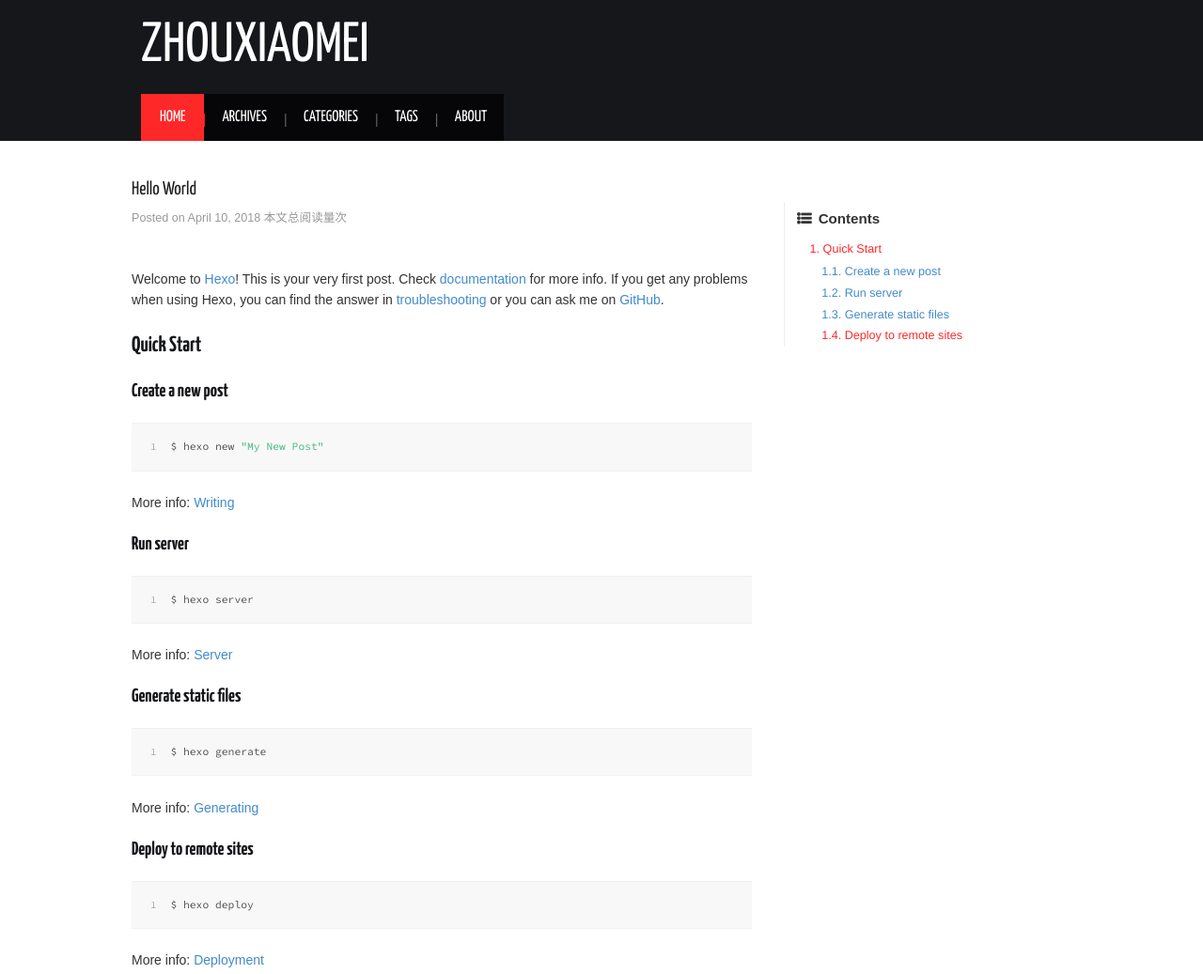
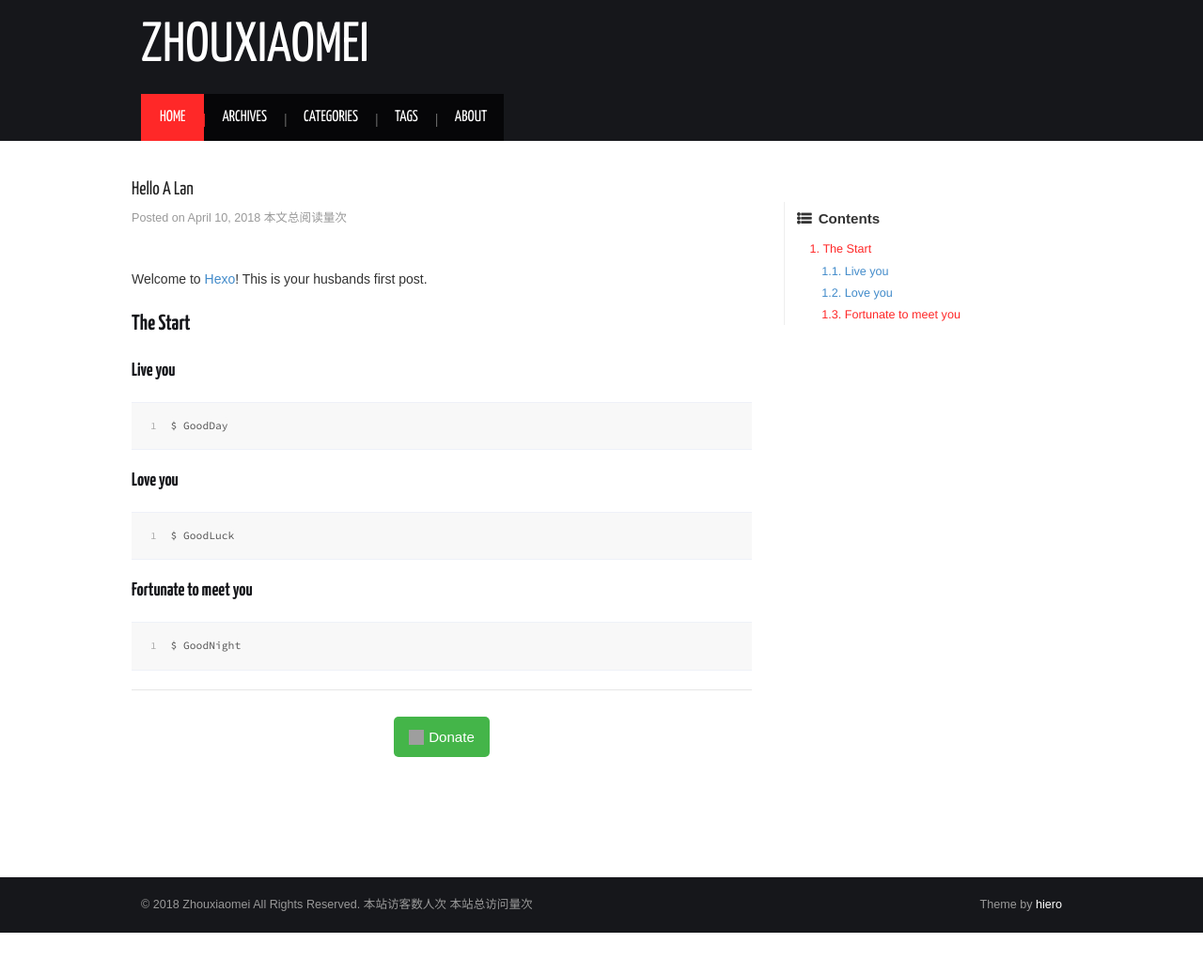
Before and after one commit to insightcodeyk/insightcodeyk.github.io, a plain HTML site: page 2018/04/10/hello-world/index.html in a window 1280 px wide. Shown: the top 1037 px of the page at 94% size. After the commit the page ends 997 px from the top, so only its background shows below. Drawn offline with nearby package versions, Linux system fonts and the light colour scheme; some packages are replaced by stand-ins of ours; grey boxes are pictures that could not be loaded; a script that the page names is missing; a web font is replaced by a local one.

Commit message:
Site updated: 2018-04-10 21:22:13

```diff
--- a/2018/04/10/hello-world/index.html
+++ b/2018/04/10/hello-world/index.html
@@ -13,23 +13,23 @@
   <!-- PACE Progress Bar START -->
 
 
-  <title>hello world | Zhouxiaomei</title>
+  <title>hello a lan | Zhouxiaomei</title>
   <meta name="viewport" content="width=device-width, initial-scale=1, maximum-scale=1">
 
 
 
 
-  <meta name="description" content="Welcome to Hexo! This is your very first post. Check documentation for more info. If you get any problems when using Hexo, you can find the answer in troubleshooting or you can ask me on GitHub. Quick">
+  <meta name="description" content="Welcome to Hexo! This is your husbands first post. The StartLive you1$ GoodDay Love you1$ GoodLuck Fortunate to meet you1$ GoodNight">
 <meta property="og:type" content="article">
-<meta property="og:title" content="Hello World">
+<meta property="og:title" content="Hello A Lan">
 <meta property="og:url" content="http://yoursite.com/2018/04/10/hello-world/index.html">
 <meta property="og:site_name" content="Zhouxiaomei">
-<meta property="og:description" content="Welcome to Hexo! This is your very first post. Check documentation for more info. If you get any problems when using Hexo, you can find the answer in troubleshooting or you can ask me on GitHub. Quick">
+<meta property="og:description" content="Welcome to Hexo! This is your husbands first post. The StartLive you1$ GoodDay Love you1$ GoodLuck Fortunate to meet you1$ GoodNight">
 <meta property="og:locale" content="default">
-<meta property="og:updated_time" content="2018-04-10T11:52:40.704Z">
+<meta property="og:updated_time" content="2018-04-10T13:21:25.592Z">
 <meta name="twitter:card" content="summary">
-<meta name="twitter:title" content="Hello World">
-<meta name="twitter:description" content="Welcome to Hexo! This is your very first post. Check documentation for more info. If you get any problems when using Hexo, you can find the answer in troubleshooting or you can ask me on GitHub. Quick">
+<meta name="twitter:title" content="Hello A Lan">
+<meta name="twitter:description" content="Welcome to Hexo! This is your husbands first post. The StartLive you1$ GoodDay Love you1$ GoodLuck Fortunate to meet you1$ GoodNight">
 
     <link rel="alternate" href="/atom.xml" title="Zhouxiaomei" type="application/atom+xml">
 
@@ -171,7 +171,7 @@ var themeMenus = {};
 
 
     <h1 class="thumb" class="article-title" itemprop="name">
-      Hello World
+      Hello A Lan
     </h1>
 
 
@@ -191,15 +191,10 @@ var themeMenus = {};
     </div>
     <div class="article-entry" itemprop="articleBody">
 
-        <p>Welcome to <a href="https://hexo.io/" target="_blank" rel="noopener">Hexo</a>! This is your very first post. Check <a href="https://hexo.io/docs/" target="_blank" rel="noopener">documentation</a> for more info. If you get any problems when using Hexo, you can find the answer in <a href="https://hexo.io/docs/troubleshooting.html" target="_blank" rel="noopener">troubleshooting</a> or you can ask me on <a href="https://github.com/hexojs/hexo/issues" target="_blank" rel="noopener">GitHub</a>.</p>
-<h2 id="Quick-Start"><a href="#Quick-Start" class="headerlink" title="Quick Start"></a>Quick Start</h2><h3 id="Create-a-new-post"><a href="#Create-a-new-post" class="headerlink" title="Create a new post"></a>Create a new post</h3><figure class="highlight bash"><table><tr><td class="gutter"><pre><span class="line">1</span><br></pre></td><td class="code"><pre><span class="line">$ hexo new <span class="string">"My New Post"</span></span><br></pre></td></tr></table></figure>
-<p>More info: <a href="https://hexo.io/docs/writing.html" target="_blank" rel="noopener">Writing</a></p>
-<h3 id="Run-server"><a href="#Run-server" class="headerlink" title="Run server"></a>Run server</h3><figure class="highlight bash"><table><tr><td class="gutter"><pre><span class="line">1</span><br></pre></td><td class="code"><pre><span class="line">$ hexo server</span><br></pre></td></tr></table></figure>
-<p>More info: <a href="https://hexo.io/docs/server.html" target="_blank" rel="noopener">Server</a></p>
-<h3 id="Generate-static-files"><a href="#Generate-static-files" class="headerlink" title="Generate static files"></a>Generate static files</h3><figure class="highlight bash"><table><tr><td class="gutter"><pre><span class="line">1</span><br></pre></td><td class="code"><pre><span class="line">$ hexo generate</span><br></pre></td></tr></table></figure>
-<p>More info: <a href="https://hexo.io/docs/generating.html" target="_blank" rel="noopener">Generating</a></p>
-<h3 id="Deploy-to-remote-sites"><a href="#Deploy-to-remote-sites" class="headerlink" title="Deploy to remote sites"></a>Deploy to remote sites</h3><figure class="highlight bash"><table><tr><td class="gutter"><pre><span class="line">1</span><br></pre></td><td class="code"><pre><span class="line">$ hexo deploy</span><br></pre></td></tr></table></figure>
-<p>More info: <a href="https://hexo.io/docs/deployment.html" target="_blank" rel="noopener">Deployment</a></p>
+        <p>Welcome to <a href="https://insightcodeyk.github.io" target="_blank" rel="noopener">Hexo</a>! This is your husbands first post.</p>
+<h2 id="The-Start"><a href="#The-Start" class="headerlink" title="The Start"></a>The Start</h2><h3 id="Live-you"><a href="#Live-you" class="headerlink" title="Live you"></a>Live you</h3><figure class="highlight bash"><table><tr><td class="gutter"><pre><span class="line">1</span><br></pre></td><td class="code"><pre><span class="line">$ GoodDay</span><br></pre></td></tr></table></figure>
+<h3 id="Love-you"><a href="#Love-you" class="headerlink" title="Love you"></a>Love you</h3><figure class="highlight bash"><table><tr><td class="gutter"><pre><span class="line">1</span><br></pre></td><td class="code"><pre><span class="line">$ GoodLuck</span><br></pre></td></tr></table></figure>
+<h3 id="Fortunate-to-meet-you"><a href="#Fortunate-to-meet-you" class="headerlink" title="Fortunate to meet you"></a>Fortunate to meet you</h3><figure class="highlight bash"><table><tr><td class="gutter"><pre><span class="line">1</span><br></pre></td><td class="code"><pre><span class="line">$ GoodNight</span><br></pre></td></tr></table></figure>
 
 
     </div>
@@ -259,7 +254,7 @@ var a = new Donate({
     <div id="toc" class="toc-article">
     <strong class="toc-title">Contents</strong>
 
-      <ol class="nav"><li class="nav-item nav-level-2"><a class="nav-link" href="#Quick-Start"><span class="nav-number">1.</span> <span class="nav-text">Quick Start</span></a><ol class="nav-child"><li class="nav-item nav-level-3"><a class="nav-link" href="#Create-a-new-post"><span class="nav-number">1.1.</span> <span class="nav-text">Create a new post</span></a></li><li class="nav-item nav-level-3"><a class="nav-link" href="#Run-server"><span class="nav-number">1.2.</span> <span class="nav-text">Run server</span></a></li><li class="nav-item nav-level-3"><a class="nav-link" href="#Generate-static-files"><span class="nav-number">1.3.</span> <span class="nav-text">Generate static files</span></a></li><li class="nav-item nav-level-3"><a class="nav-link" href="#Deploy-to-remote-sites"><span class="nav-number">1.4.</span> <span class="nav-text">Deploy to remote sites</span></a></li></ol></li></ol>
+      <ol class="nav"><li class="nav-item nav-level-2"><a class="nav-link" href="#The-Start"><span class="nav-number">1.</span> <span class="nav-text">The Start</span></a><ol class="nav-child"><li class="nav-item nav-level-3"><a class="nav-link" href="#Live-you"><span class="nav-number">1.1.</span> <span class="nav-text">Live you</span></a></li><li class="nav-item nav-level-3"><a class="nav-link" href="#Love-you"><span class="nav-number">1.2.</span> <span class="nav-text">Love you</span></a></li><li class="nav-item nav-level-3"><a class="nav-link" href="#Fortunate-to-meet-you"><span class="nav-number">1.3.</span> <span class="nav-text">Fortunate to meet you</span></a></li></ol></li></ol>
 
     </div>
   </aside>
```
Also changed, not shown: archives/2018/04/index.html (+2 -2 lines), archives/2018/index.html (+2 -2 lines), archives/index.html (+2 -2 lines), index.html (+6 -11 lines).
